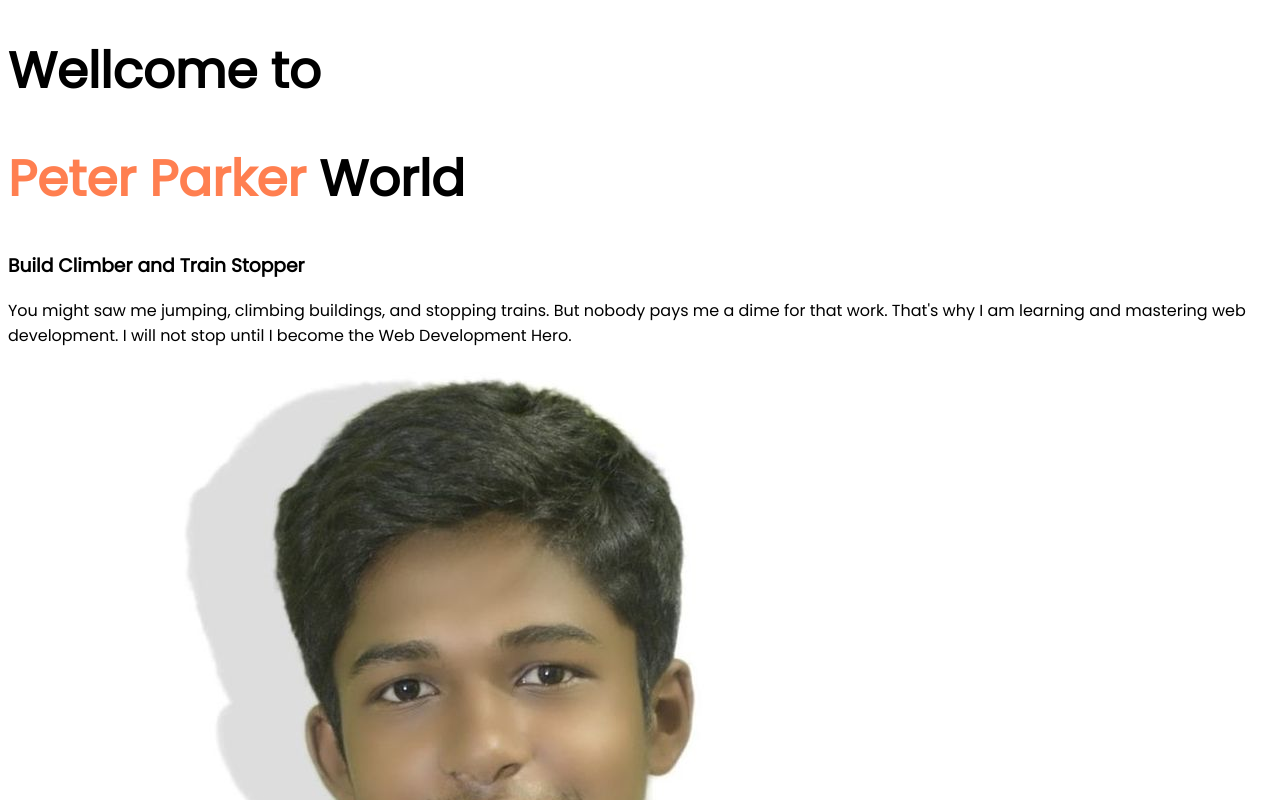
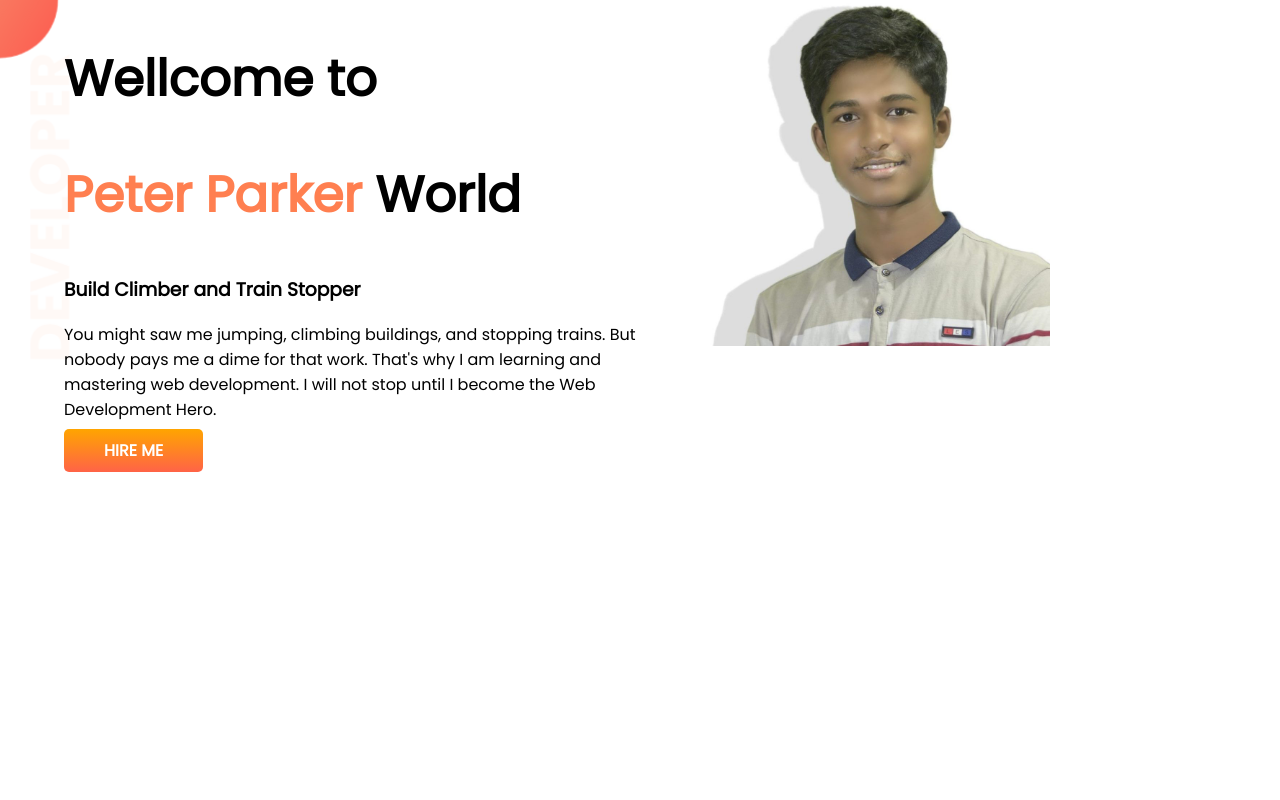
Before and after one commit to asifaib/developer-portfolio, a plain HTML site: page index.html in a window 1280 px wide. Shown: the top 800 px of the page. Drawn offline with Linux system fonts and the light colour scheme.

Commit message:
top-bannaradd

```diff
--- a/index.html
+++ b/index.html
@@ -11,6 +11,8 @@
     <link href="https://fonts.googleapis.com/css2?family=Poppins:ital@0;1&display=swap" rel="stylesheet">
 </head>
 <body>
+<section class="top-baner">
+    <div class="half-width">
         <h1>Wellcome to </h1>
         <h1><span class="colore">Peter Parker</span> World</h1>
         <h3>Build Climber and Train Stopper</h3>
@@ -18,6 +20,11 @@
            But nobody pays me a dime for that work.
            That's why I am learning and mastering web development.
            I will not stop until I become the Web Development Hero.</p>
+           <a class="link-button" target="blanck" href="https://www.linkedin.com/in/asikul-islam-718a00183/">HIRE ME</a>
+       </div>
+        <div class="half-width">
             <img src="myimage.jpg" alt="">
+        </div>
+</section>
 </body>
 </html>
--- a/style.css
+++ b/style.css
@@ -1,5 +1,6 @@
 body {
   font-family: "Poppins", sans-serif;
+  margin: auto;
 }
 h1 {
   font-size: 50px;
@@ -7,3 +8,25 @@ h1 {
 .colore {
   color: coral;
 }
+section {
+  display: flex;
+}
+.half-width {
+  width: 50%;
+  padding-left: 5%;
+}
+.half-width img {
+  width: 60%;
+}
+.link-button {
+  text-decoration: none;
+  background-image: linear-gradient(orange, tomato);
+  padding: 10px 40px;
+  border-radius: 5px;
+  color: white;
+  font-weight: bold;
+}
+.top-baner {
+  background-image: url(top-banner.png);
+  background-repeat: no-repeat;
+}
```
Also changed, not shown: top-banner.png (added). Lines whose indentation alone changed are shown as unchanged.
